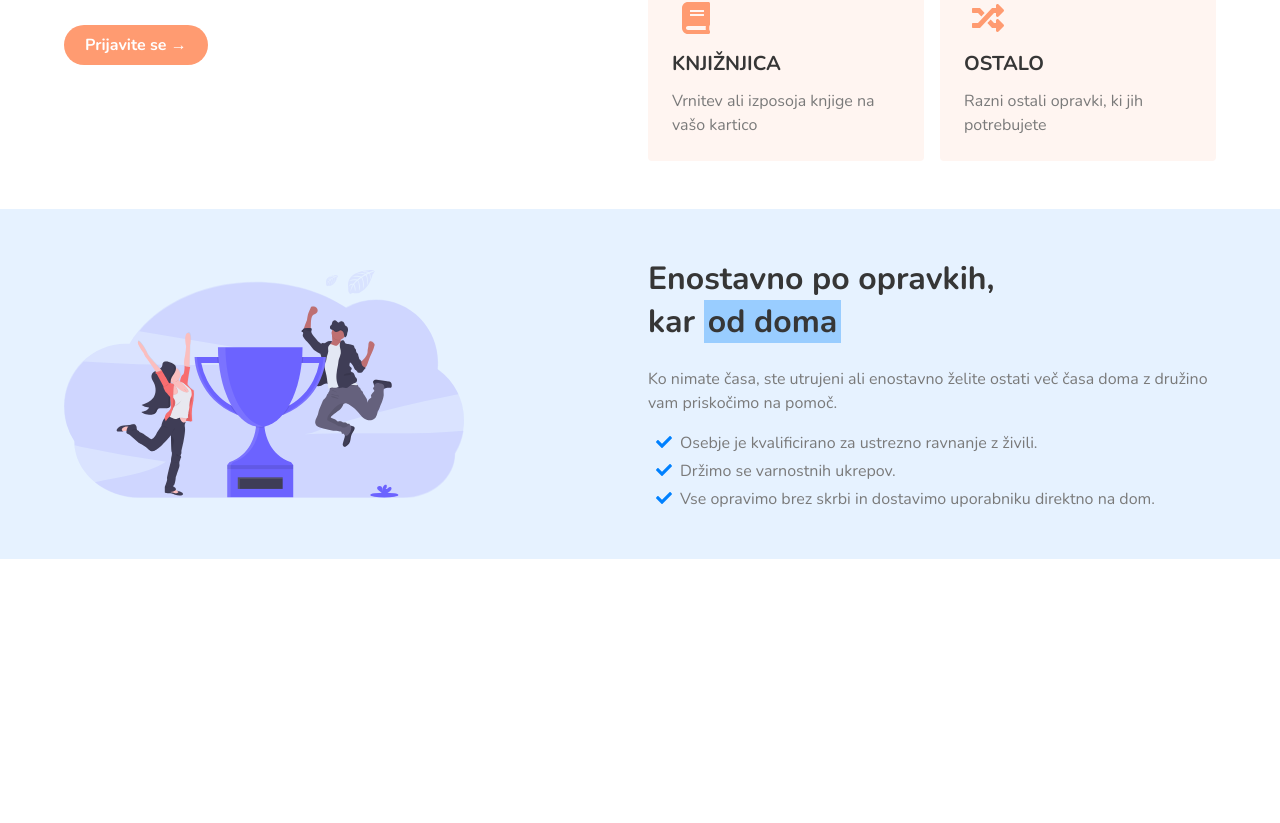
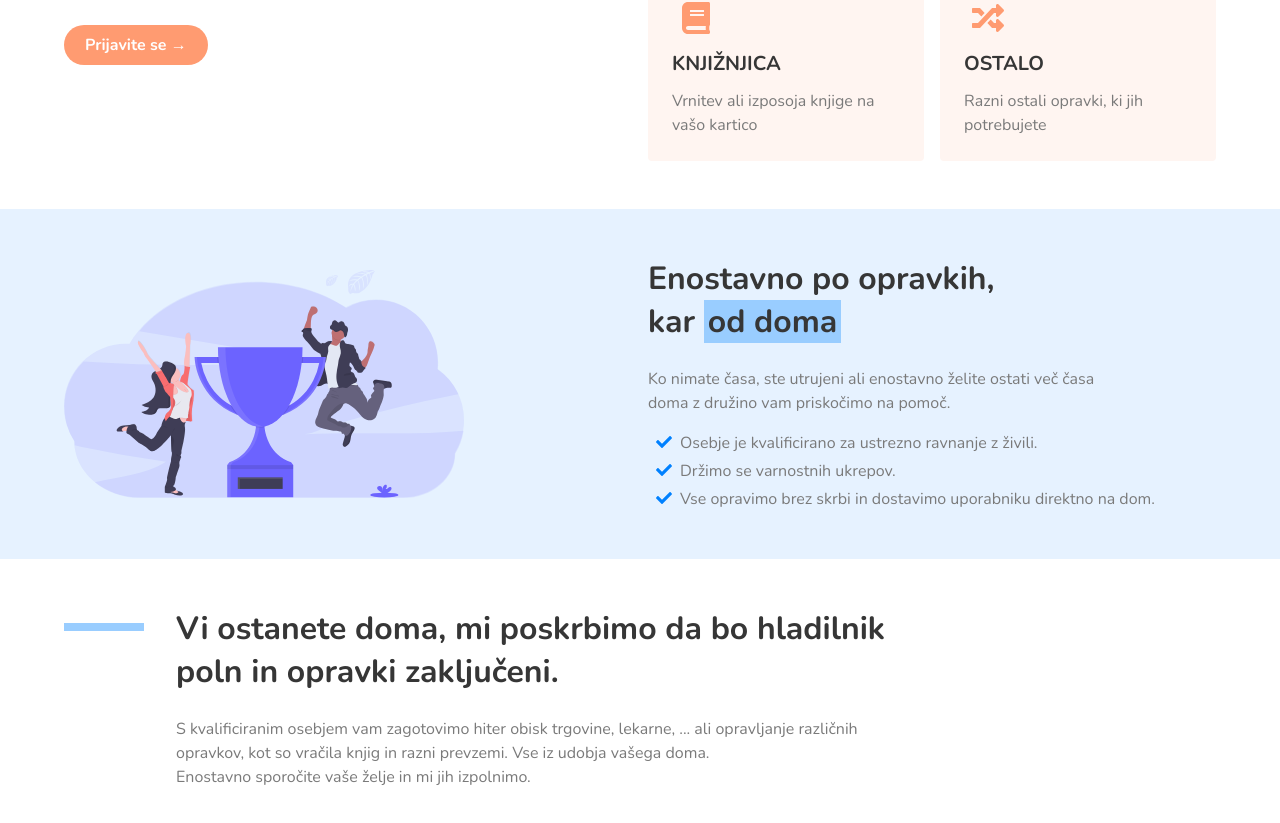
Before and after one commit to zanozbot/eopravki, a Svelte app: page / in a window 1280 px wide. Shown: the part 337-1160 px from the top of the page. Before the commit the page ends 896 px from the top, so only its background shows below. Built offline with nearby package versions, Linux system fonts and the light colour scheme.

Commit message:
Implemented explain section

```diff
--- a/src/App.svelte
+++ b/src/App.svelte
@@ -1,6 +1,7 @@
 <script>
   import Hero from "./Hero.svelte";
   import SafetySection from "./SafetySection.svelte";
+  import ExplainSection from "./ExplainSection.svelte";
 </script>
 
 <style global lang="scss">
@@ -20,4 +21,5 @@
 <main>
   <Hero />
   <SafetySection />
+  <ExplainSection />
 </main>
--- /dev/null
+++ b/src/ExplainSection.svelte
@@ -0,0 +1,46 @@
+<script>
+
+</script>
+
+<style lang="scss">
+  @import "./styles/theme.scss";
+
+  .line {
+    width: 5rem;
+    margin-top: 1rem;
+    margin-right: 2rem;
+    height: 8px;
+    background: $primary-light;
+  }
+
+  @media (max-width: 1023px) {
+    .explain-content {
+      flex-direction: column;
+      .line {
+        margin-bottom: 0.5rem;
+      }
+    }
+  }
+</style>
+
+<section class="section">
+  <div class="container">
+    <div class="is-flex explain-content">
+      <div class="line" />
+      <div>
+        <h1 class="title main-secondary-text-long">
+          Vi ostanete doma, mi poskrbimo da bo hladilnik poln in opravki
+          zaključeni.
+        </h1>
+        <div class="has-text-grey main-secondary-text-long">
+          S kvalificiranim osebjem vam zagotovimo hiter obisk trgovine, lekarne,
+          ... ali opravljanje različnih opravkov, kot so vračila knjig in razni
+          prevzemi. Vse iz udobja vašega doma.
+        </div>
+        <div class="has-text-grey main-secondary-text-long">
+          Enostavno sporočite vaše želje in mi jih izpolnimo.
+        </div>
+      </div>
+    </div>
+  </div>
+</section>
--- a/src/Hero.svelte
+++ b/src/Hero.svelte
@@ -9,9 +9,8 @@
     grid-template-columns: repeat(auto-fit, minmax(200px, 1fr));
     grid-gap: 1rem;
   }
-  .main-secondary-text {
-    max-width: 30rem;
-    margin-bottom: 2rem;
+  .button {
+    margin-top: 2rem;
   }
   .item {
     background: $info-lighter;
@@ -43,7 +42,8 @@
           kar
           <span class="is-highlighted-info">od doma</span>
         </h1>
-        <div class="has-text-grey has-margin-bottom-2rem main-secondary-text">
+        <div
+          class="has-text-grey has-margin-bottom-2rem main-secondary-text-short">
           Ko nimate časa, ste utrujeni ali enostavno želite ostati več časa doma
           z družino vam priskočimo na pomoč.
         </div>
--- a/src/SafetySection.svelte
+++ b/src/SafetySection.svelte
@@ -32,7 +32,7 @@
           kar
           <span class="is-highlighted-primary">od doma</span>
         </h1>
-        <div class="has-text-grey main-secondary-text">
+        <div class="has-text-grey main-secondary-text-short">
           Ko nimate časa, ste utrujeni ali enostavno želite ostati več časa doma
           z družino vam priskočimo na pomoč.
         </div>
--- a/src/styles/global.scss
+++ b/src/styles/global.scss
@@ -26,6 +26,14 @@
   align-items: center;
 }
 
+.main-secondary-text-short {
+  max-width: 30rem;
+}
+
+.main-secondary-text-long {
+  max-width: 45rem;
+}
+
 @media (max-width: 1023px) {
   .content-grid {
     grid-template-columns: none;
```
